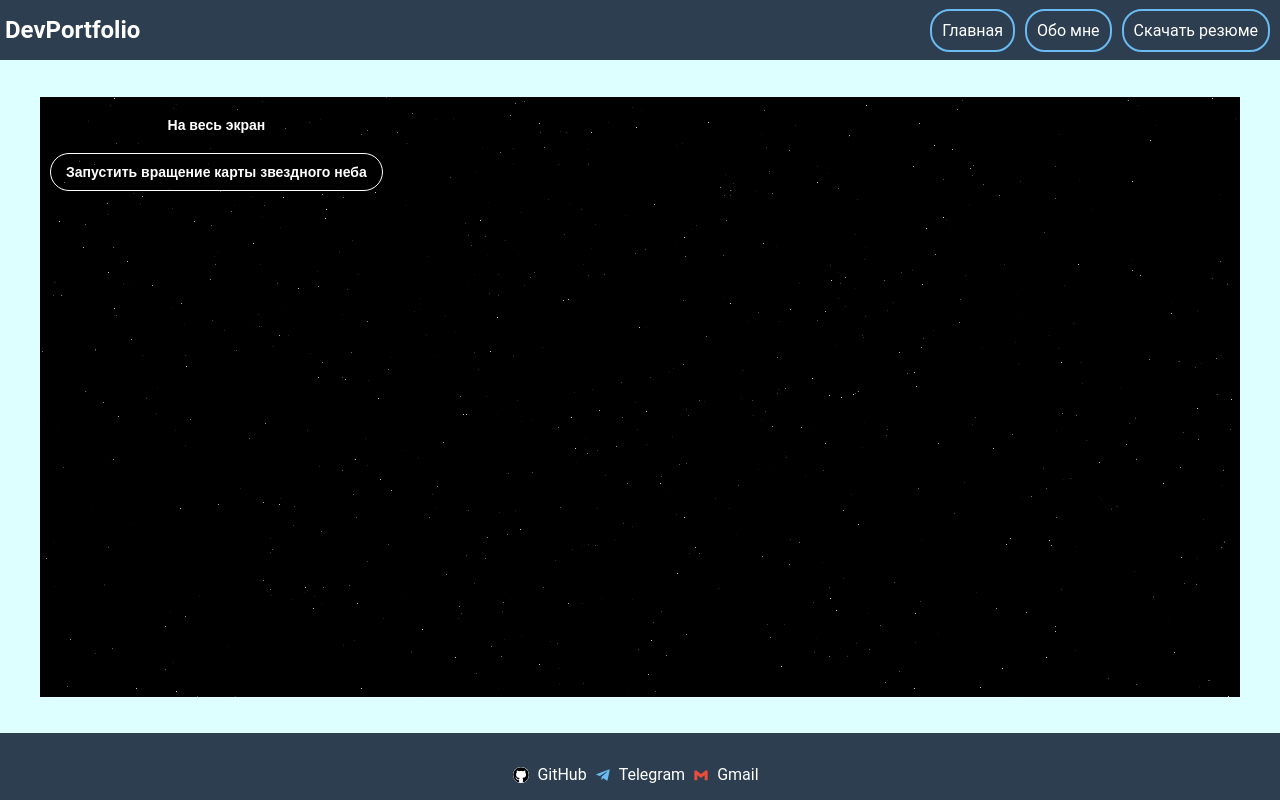
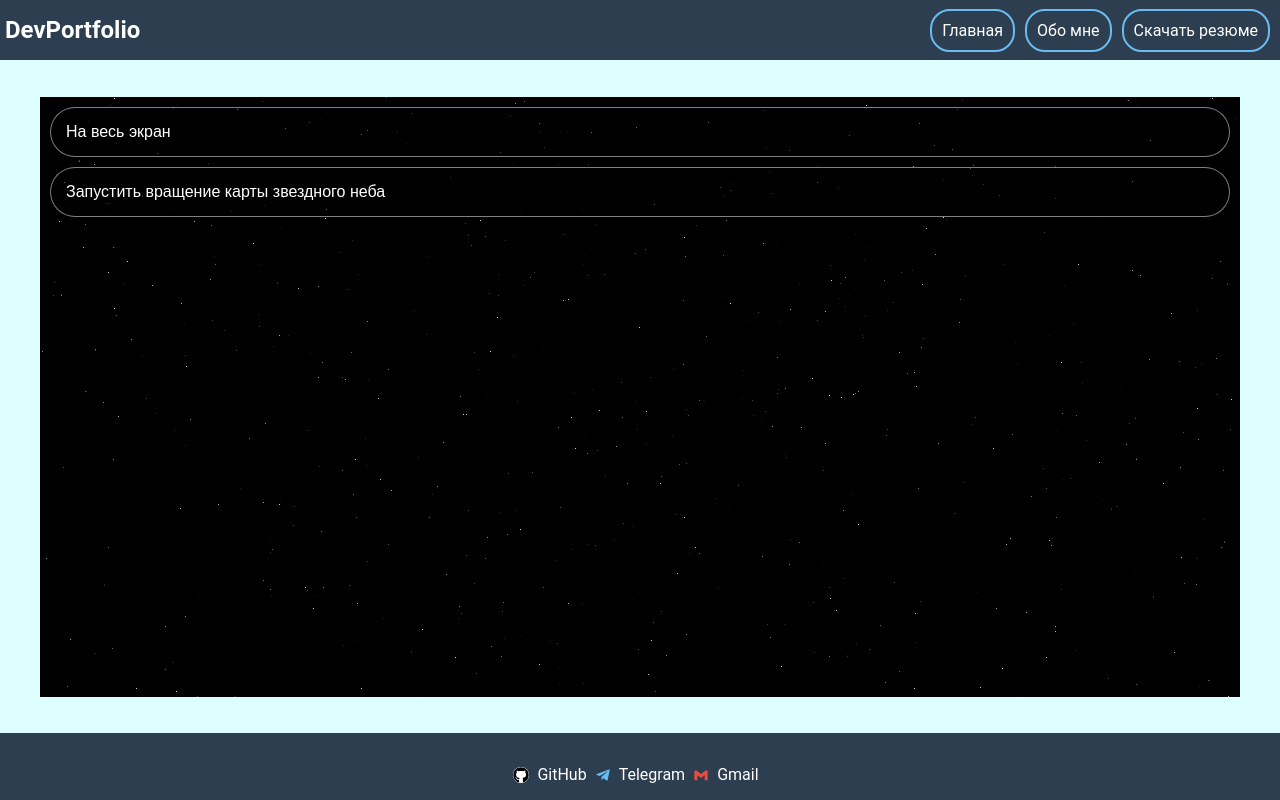
Before and after one commit to reshenieZadachek/portfolio, a React (Create React App) app: page /portfolio/starmap in a window 1280 px wide. Built offline with nearby package versions, Linux system fonts and the light colour scheme.

Commit message:
Setup for GitHub Pages

```diff
--- a/src/page/StarMap.js
+++ b/src/page/StarMap.js
@@ -130,71 +130,49 @@ const constellations = [
 function StarMapController({ isAccelerometerMode, deviceOrientation, userLocation }) {
   const { camera, scene } = useThree();
   const orbitControlsRef = useRef();
+  const deviceRef = useRef(new THREE.Group());
+  const starsGroupRef = useRef(new THREE.Group());
   const lastUpdateTime = useRef(Date.now());
   const updateInterval = 16; // ~60 fps
   const smoothFactor = 0.1;
-  const smoothedOrientation = useRef({ alpha: 0, beta: 0, gamma: 0 });
-  const initialOrientation = useRef(null);
-  const starsGroup = useRef(null);
+
+  useEffect(() => {
+    scene.add(deviceRef.current);
+    deviceRef.current.add(camera);
+    scene.add(starsGroupRef.current);
+
+    return () => {
+      scene.remove(deviceRef.current);
+      scene.remove(starsGroupRef.current);
+    };
+  }, [scene]);
 
   useEffect(() => {
     if (isAccelerometerMode && userLocation) {
-      if (!starsGroup.current) {
-        starsGroup.current = new THREE.Group();
-        scene.add(starsGroup.current);
-      }
-      camera.position.set(0, 0, 0);
+      // Выравнивание звездного неба относительно реального положения
       const siderealTime = calculateSiderealTime(userLocation.longitude, new Date());
       const latitudeRotation = THREE.MathUtils.degToRad(90 - userLocation.latitude);
-      starsGroup.current.rotation.y = -siderealTime;
-      starsGroup.current.rotation.x = -latitudeRotation;
-      scene.children.forEach(child => {
-        if (child.type === 'Group' && child !== starsGroup.current) {
-          starsGroup.current.add(child);
-        }
-      });
-      initialOrientation.current = null;
-    } else {
-      if (starsGroup.current) {
-        scene.remove(starsGroup.current);
-        starsGroup.current.children.forEach(child => {
-          scene.add(child);
-        });
-        starsGroup.current = null;
-      }
+      starsGroupRef.current.rotation.y = -siderealTime;
+      starsGroupRef.current.rotation.x = -latitudeRotation;
     }
-  }, [isAccelerometerMode, userLocation, scene, camera]);
+  }, [isAccelerometerMode, userLocation]);
 
   useFrame(() => {
-    if (isAccelerometerMode && userLocation) {
+    if (isAccelerometerMode) {
       const currentTime = Date.now();
       if (currentTime - lastUpdateTime.current < updateInterval) return;
       lastUpdateTime.current = currentTime;
 
-      if (!initialOrientation.current) {
-        initialOrientation.current = { ...deviceOrientation };
-      }
+      // Применение ориентации устройства к группе устройства
+      const { alpha, beta, gamma } = deviceOrientation;
+      const alphaRad = THREE.MathUtils.degToRad(alpha);
+      const betaRad = THREE.MathUtils.degToRad(beta);
+      const gammaRad = THREE.MathUtils.degToRad(gamma);
 
-      const alpha = (deviceOrientation.alpha - initialOrientation.current.alpha + 360) % 360;
-      const beta = deviceOrientation.beta - initialOrientation.current.beta;
-      const gamma = deviceOrientation.gamma - initialOrientation.current.gamma;
+      const quaternion = new THREE.Quaternion()
+        .setFromEuler(new THREE.Euler(betaRad, alphaRad, -gammaRad, 'YXZ'));
 
-      smoothedOrientation.current.alpha = THREE.MathUtils.lerp(smoothedOrientation.current.alpha, alpha, smoothFactor);
-      smoothedOrientation.current.beta = THREE.MathUtils.lerp(smoothedOrientation.current.beta, beta, smoothFactor);
-      smoothedOrientation.current.gamma = THREE.MathUtils.lerp(smoothedOrientation.current.gamma, gamma, smoothFactor);
-
-      const alphaRad = THREE.MathUtils.degToRad(smoothedOrientation.current.alpha);
-      const betaRad = THREE.MathUtils.degToRad(smoothedOrientation.current.beta);
-      const gammaRad = THREE.MathUtils.degToRad(smoothedOrientation.current.gamma);
-
-      const rotationMatrix = new THREE.Matrix4().makeRotationFromEuler(
-        new THREE.Euler(betaRad, alphaRad, -gammaRad, 'YXZ')
-      );
-
-      camera.quaternion.setFromRotationMatrix(rotationMatrix);
-
-      const up = new THREE.Vector3(0, 1, 0);
-      camera.up.copy(up);
+      deviceRef.current.quaternion.slerp(quaternion, smoothFactor);
     }
   });
 
@@ -220,6 +198,7 @@ function calculateSiderealTime(longitude, date) {
   siderealTime = siderealTime % 360;
   return THREE.MathUtils.degToRad(siderealTime + longitude);
 }
+
 const Star = React.memo(({ position, size, color, hovered, onClick, onPointerOver, onPointerOut }) => {
   return (
     <mesh
@@ -402,8 +381,10 @@ function StarMap() {
         position: 'absolute',
         top: '10px',
         left: '10px',
+        right: '10px',
         display: 'flex',
         flexDirection: 'column',
+        alignItems: 'stretch',
         gap: '10px'
       }}>
         <button
@@ -411,12 +392,13 @@ function StarMap() {
           style={{
             backgroundColor: 'rgba(0, 0, 0, 0.5)',
             color: 'white',
-            border: 'none',
-            padding: '10px 15px',
-            borderRadius: '5px',
+            border: '1px solid rgba(255, 255, 255, 0.5)',
+            padding: '15px',
+            borderRadius: '30px',
             cursor: 'pointer',
-            fontSize: '14px',
-            fontWeight: 'bold'
+            fontSize: '16px',
+            fontWeight: 'normal',
+            textAlign: 'left'
           }}
         >
           {isFullScreen ? 'Свернуть' : 'На весь экран'}
@@ -426,12 +408,13 @@ function StarMap() {
           style={{
             backgroundColor: 'rgba(0, 0, 0, 0.5)',
             color: 'white',
-            border: '1px solid white',
-            padding: '10px 15px',
-            borderRadius: '20px',
+            border: '1px solid rgba(255, 255, 255, 0.5)',
+            padding: '15px',
+            borderRadius: '30px',
             cursor: 'pointer',
-            fontSize: '14px',
-            fontWeight: 'bold'
+            fontSize: '16px',
+            fontWeight: 'normal',
+            textAlign: 'left'
           }}
         >
           {isAccelerometerMode ? 'Свернуть' : 'Запустить вращение карты звездного неба'}
```
